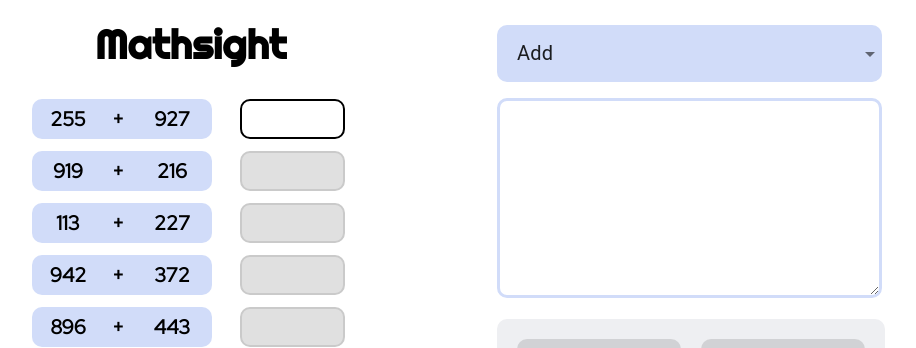
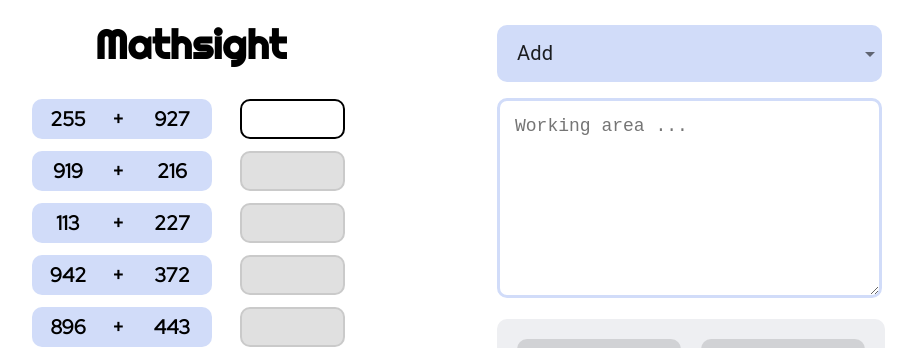
Before and after one commit to seren1ty/math-sight, a React (Create React App) app: page /#/a in a window 1280 px wide. Shown: the top 348 px of the page, without its empty margins (20-936 px from the left). Built offline with nearby package versions, Linux system fonts and the light colour scheme.

Commit message:
Add placeholder to explain textarea

```diff
--- a/src/components/rightContainer.component.tsx
+++ b/src/components/rightContainer.component.tsx
@@ -87,7 +87,7 @@
       {
         !session.showResults &&
         <Box mt={2}>
-          <StyledTextarea />
+          <StyledTextarea placeholder="Working area ..." />
         </Box>
       }
       <StyledResultContainer>
```
